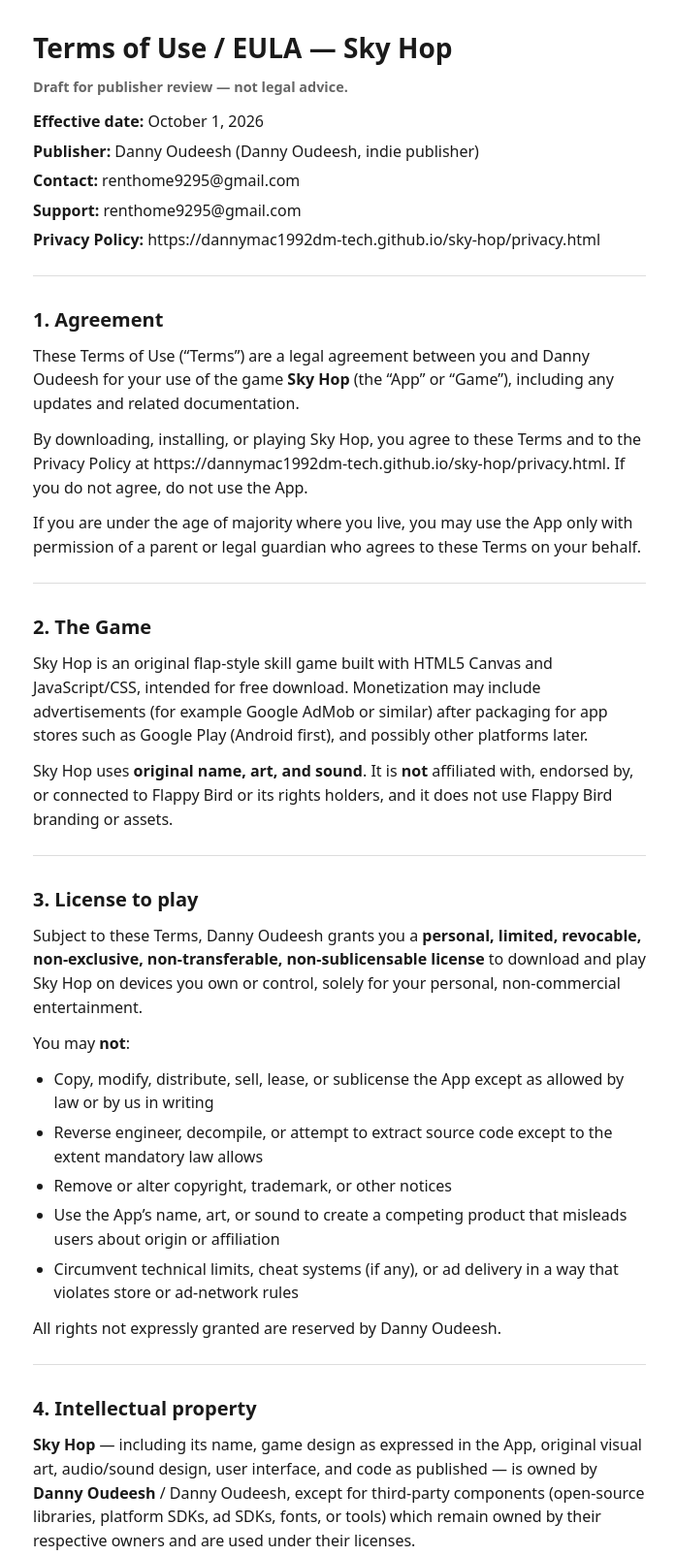
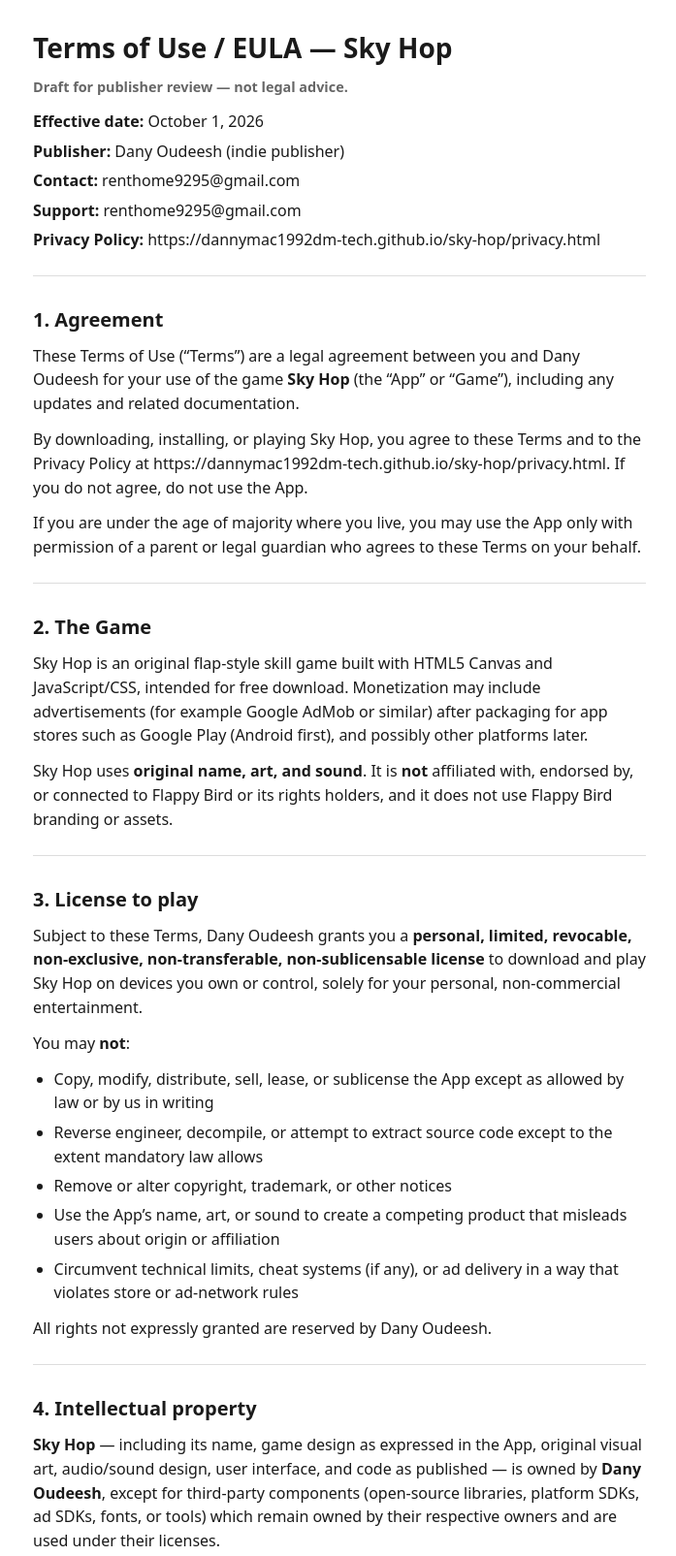
Before and after one commit to dannymac1992dm-tech/sky-hop, a plain HTML site: page terms.html in a window 1280 px wide. Shown: the top 1605 px of the page at 97% size, without its empty margins (290-987 px from the left). Drawn offline with Linux system fonts and the light colour scheme.

Commit message:
Use legal name Dany Oudeesh; fix duplicated name

```diff
--- a/terms.html
+++ b/terms.html
@@ -71,13 +71,13 @@
 <h1>Terms of Use / EULA — Sky Hop</h1>
 <p class="note"><strong>Draft for publisher review — not legal advice.</strong></p>
 <p class="meta"><strong>Effective date:</strong> October 1, 2026</p>
-<p class="meta"><strong>Publisher:</strong> Danny Oudeesh (Danny Oudeesh, indie publisher)</p>
+<p class="meta"><strong>Publisher:</strong> Dany Oudeesh (indie publisher)</p>
 <p class="meta"><strong>Contact:</strong> renthome9295@gmail.com</p>
 <p class="meta"><strong>Support:</strong> renthome9295@gmail.com</p>
 <p class="meta"><strong>Privacy Policy:</strong> https://dannymac1992dm-tech.github.io/sky-hop/privacy.html</p>
 <hr>
 <h2>1. Agreement</h2>
-<p>These Terms of Use (“Terms”) are a legal agreement between you and Danny Oudeesh for your use of the game <strong>Sky Hop</strong> (the “App” or “Game”), including any updates and related documentation.</p>
+<p>These Terms of Use (“Terms”) are a legal agreement between you and Dany Oudeesh for your use of the game <strong>Sky Hop</strong> (the “App” or “Game”), including any updates and related documentation.</p>
 <p>By downloading, installing, or playing Sky Hop, you agree to these Terms and to the Privacy Policy at https://dannymac1992dm-tech.github.io/sky-hop/privacy.html. If you do not agree, do not use the App.</p>
 <p>If you are under the age of majority where you live, you may use the App only with permission of a parent or legal guardian who agrees to these Terms on your behalf.</p>
 <hr>
@@ -86,7 +86,7 @@
 <p>Sky Hop uses <strong>original name, art, and sound</strong>. It is <strong>not</strong> affiliated with, endorsed by, or connected to Flappy Bird or its rights holders, and it does not use Flappy Bird branding or assets.</p>
 <hr>
 <h2>3. License to play</h2>
-<p>Subject to these Terms, Danny Oudeesh grants you a <strong>personal, limited, revocable, non-exclusive, non-transferable, non-sublicensable license</strong> to download and play Sky Hop on devices you own or control, solely for your personal, non-commercial entertainment.</p>
+<p>Subject to these Terms, Dany Oudeesh grants you a <strong>personal, limited, revocable, non-exclusive, non-transferable, non-sublicensable license</strong> to download and play Sky Hop on devices you own or control, solely for your personal, non-commercial entertainment.</p>
 <p>You may <strong>not</strong>:</p>
 <ul>
 <li>Copy, modify, distribute, sell, lease, or sublicense the App except as allowed by law or by us in writing</li>
@@ -95,10 +95,10 @@
 <li>Use the App’s name, art, or sound to create a competing product that misleads users about origin or affiliation</li>
 <li>Circumvent technical limits, cheat systems (if any), or ad delivery in a way that violates store or ad-network rules</li>
 </ul>
-<p>All rights not expressly granted are reserved by Danny Oudeesh.</p>
+<p>All rights not expressly granted are reserved by Dany Oudeesh.</p>
 <hr>
 <h2>4. Intellectual property</h2>
-<p><strong>Sky Hop</strong> — including its name, game design as expressed in the App, original visual art, audio/sound design, user interface, and code as published — is owned by <strong>Danny Oudeesh</strong> / Danny Oudeesh, except for third-party components (open-source libraries, platform SDKs, ad SDKs, fonts, or tools) which remain owned by their respective owners and are used under their licenses.</p>
+<p><strong>Sky Hop</strong> — including its name, game design as expressed in the App, original visual art, audio/sound design, user interface, and code as published — is owned by <strong>Dany Oudeesh</strong>, except for third-party components (open-source libraries, platform SDKs, ad SDKs, fonts, or tools) which remain owned by their respective owners and are used under their licenses.</p>
 <p>Playing the Game does <strong>not</strong> transfer ownership of any IP to you. Feedback you send (ideas, suggestions, bug reports) may be used by the publisher without obligation to compensate you, unless a separate written agreement says otherwise.</p>
 <hr>
 <h2>5. Free App and advertisements</h2>
@@ -143,12 +143,12 @@
 <p>Some jurisdictions do not allow certain warranty exclusions; in those places, exclusions apply only to the extent allowed.</p>
 <hr>
 <h2>12. Limitation of liability</h2>
-<p>TO THE MAXIMUM EXTENT PERMITTED BY LAW, Danny Oudeesh AND DANNY OUDEESH WILL NOT BE LIABLE FOR ANY INDIRECT, INCIDENTAL, SPECIAL, CONSEQUENTIAL, EXEMPLARY, OR PUNITIVE DAMAGES, OR ANY LOSS OF PROFITS, DATA, GOODWILL, OR OTHER INTANGIBLE LOSSES, ARISING FROM YOUR USE OF (OR INABILITY TO USE) SKY HOP, EVEN IF ADVISED OF THE POSSIBILITY OF SUCH DAMAGES.</p>
+<p>TO THE MAXIMUM EXTENT PERMITTED BY LAW, DANY OUDEESH WILL NOT BE LIABLE FOR ANY INDIRECT, INCIDENTAL, SPECIAL, CONSEQUENTIAL, EXEMPLARY, OR PUNITIVE DAMAGES, OR ANY LOSS OF PROFITS, DATA, GOODWILL, OR OTHER INTANGIBLE LOSSES, ARISING FROM YOUR USE OF (OR INABILITY TO USE) SKY HOP, EVEN IF ADVISED OF THE POSSIBILITY OF SUCH DAMAGES.</p>
 <p>TO THE MAXIMUM EXTENT PERMITTED BY LAW, TOTAL LIABILITY FOR ALL CLAIMS RELATING TO THE APP WILL NOT EXCEED THE GREATER OF: (A) THE AMOUNT YOU PAID US FOR THE APP IN THE TWELVE (12) MONTHS BEFORE THE CLAIM (WHICH IS <strong>ZERO</strong> FOR A FREE APP WITH NO PAID FEATURES), OR (B) <strong>[LIABILITY CAP AMOUNT, E.G. USD 50]</strong>.</p>
 <p>Nothing in these Terms excludes liability that cannot be excluded under applicable law (for example certain personal injury or fraud claims where prohibition is mandatory).</p>
 <hr>
 <h2>13. Indemnity</h2>
-<p>To the extent permitted by law, you agree to defend and indemnify Danny Oudeesh and Danny Oudeesh against claims, damages, and expenses (including reasonable legal fees) arising from your misuse of the App or your breach of these Terms.</p>
+<p>To the extent permitted by law, you agree to defend and indemnify Dany Oudeesh against claims, damages, and expenses (including reasonable legal fees) arising from your misuse of the App or your breach of these Terms.</p>
 <hr>
 <h2>14. Governing law</h2>
 <p>These Terms are governed by the laws of <strong>[GOVERNING LAW JURISDICTION]</strong>, without regard to conflict-of-law rules that would apply another jurisdiction’s laws.</p>
@@ -162,18 +162,18 @@
 <ul>
 <li>If any provision of these Terms is unenforceable, the rest remains in effect.</li>
 <li>Failure to enforce a provision is not a waiver.</li>
-<li>These Terms, together with the Privacy Policy, are the entire agreement regarding Sky Hop between you and Danny Oudeesh, superseding prior conflicting understandings on the same subject.</li>
+<li>These Terms, together with the Privacy Policy, are the entire agreement regarding Sky Hop between you and Dany Oudeesh, superseding prior conflicting understandings on the same subject.</li>
 <li>You may not assign these Terms without our consent; we may assign them in connection with a sale or reorganization of the publishing activity.</li>
 <li>Headings are for convenience only.</li>
 </ul>
 <hr>
 <h2>17. Contact</h2>
 <p>Questions about these Terms:</p>
-<p><strong>Danny Oudeesh</strong></p>
+<p><strong>Dany Oudeesh</strong></p>
 <p>Email: renthome9295@gmail.com</p>
 <p>Support: renthome9295@gmail.com</p>
 <hr>
-<p><em>Sky Hop © 2026 Danny Oudeesh / Danny Oudeesh. All rights reserved (except third-party components).</em></p>
+<p><em>Sky Hop © 2026 Dany Oudeesh. All rights reserved (except third-party components).</em></p>
 <footer>
 <nav>
 <a href="index.html">Play Sky Hop</a>
```
Also changed, not shown: legal-index.html (+1 -1 lines), privacy.html (+6 -6 lines).
